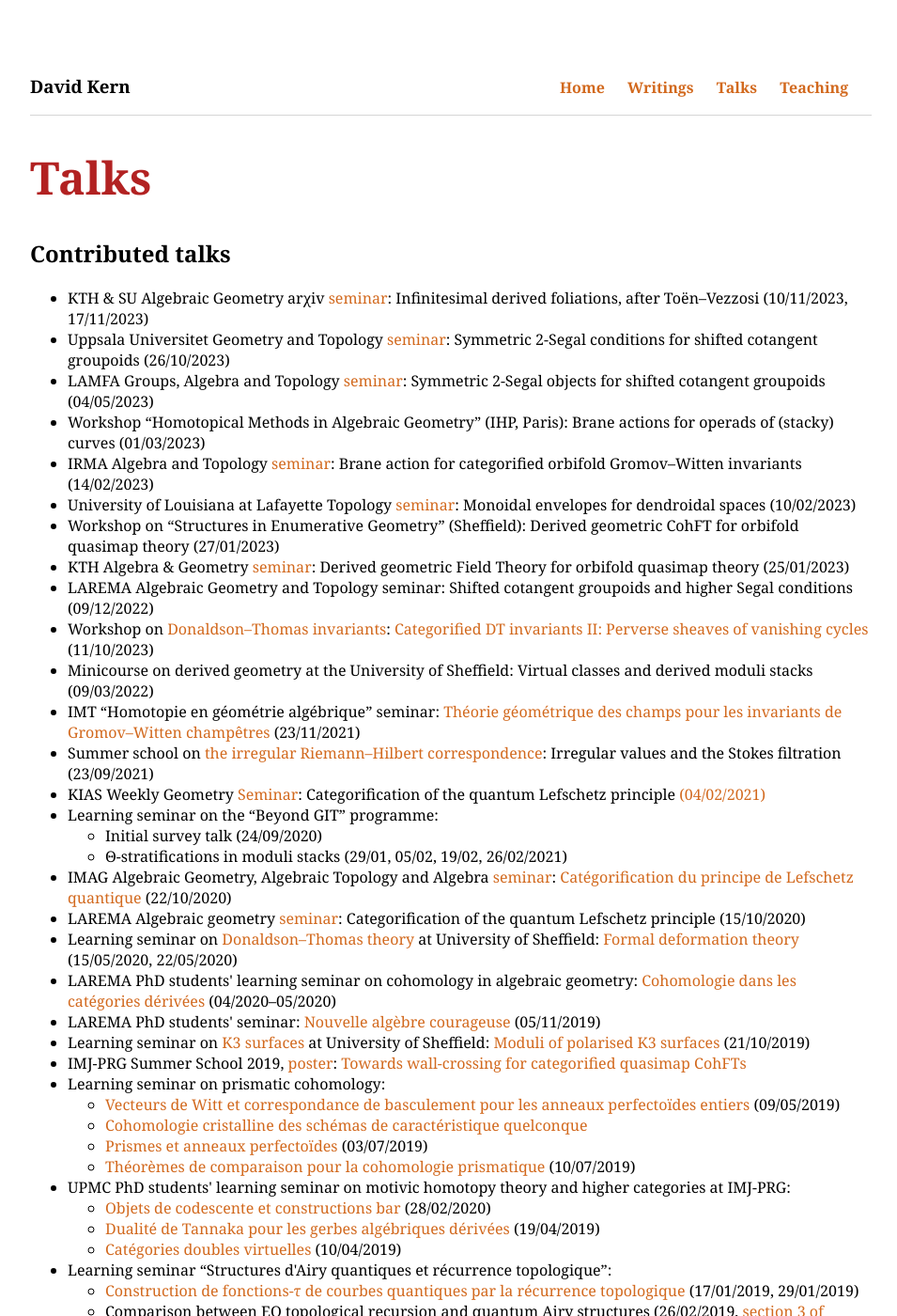
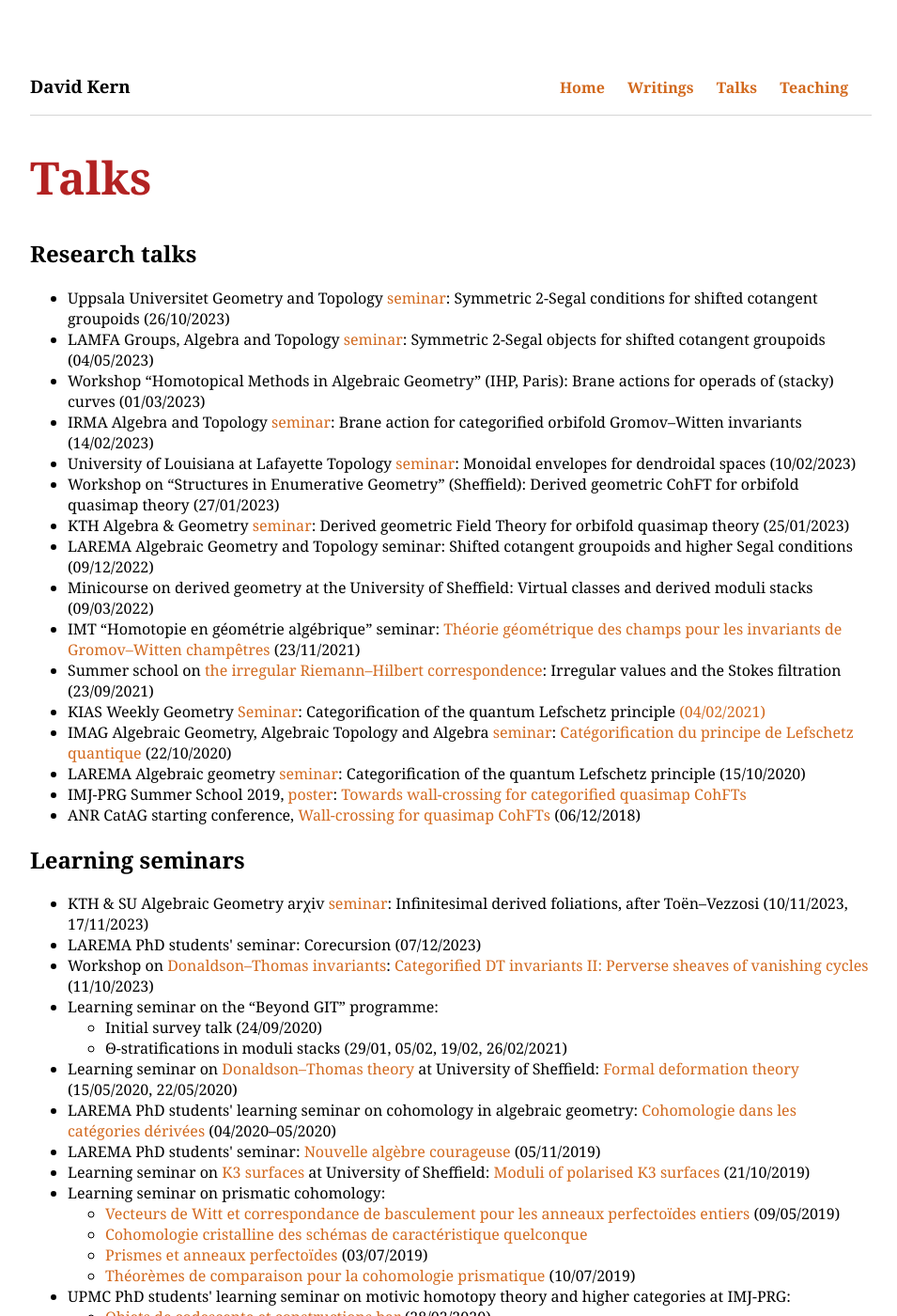
Before and after one commit to dskern/dskern.github.io, a Jekyll site: the page built from talks.html, in a window 1280 px wide and 1400 px high. Shown: the whole window at 94% size, without its empty margins (160-1115 px from the left). Built offline with Jekyll 4.4.1, drawn with Linux system fonts in a browser that asks for light colours; some of the changed text lies outside the part shown.

Commit message:
Reorganise talks.html

```diff
--- a/talks.html
+++ b/talks.html
@@ -3,10 +3,9 @@ title: Talks
 layout: default
 ---
 
-<h2>Contributed talks</h2>
+<h2>Research talks</h2>
 
 <ul>
-    <li>KTH & SU Algebraic Geometry ar&chi;iv <a href="https://www.kth.se/math/kalender/david-kern-derived-infinitesimal-foliations-after-toen-vezzosi-contd-1.1292558?date=2023-11-10&orgdate=2023-11-01&length=1&orglength=30">seminar</a>: Infinitesimal derived foliations, after Toën&ndash;Vezzosi (10/11/2023, 17/11/2023)</li>
     <li>Uppsala Universitet Geometry and Topology <a href="https://www.math.uu.se/research/geometry-and-physics/geometry-and-topology-seminar/"> seminar</a>: Symmetric 2-Segal conditions for shifted cotangent groupoids (26/10/2023)</li>
     <li>LAMFA Groups, Algebra and Topology <a href="https://www.lamfa.u-picardie.fr/GAT/seminaire/2023">seminar</a>: Symmetric 2-Segal objects for shifted cotangent groupoids (04/05/2023)</li>
     <li>Workshop “Homotopical Methods in Algebraic Geometry” (IHP, Paris): Brane actions for operads of (stacky) curves (01/03/2023)</li>
@@ -15,23 +14,30 @@ layout: default
     <li>Workshop on “Structures in Enumerative Geometry” (Sheffield): Derived geometric CohFT for orbifold quasimap theory (27/01/2023)</li>
     <li>KTH Algebra & Geometry <a href="https://www.math-stockholm.se/en/kalender/alggeo/david-kern-derived-geometric-field-theory-for-orbifold-quasimap-theory-1.1222005?date=2023-01-25&orgdate=2023-01-01&length=1&orglength=31">seminar</a>: Derived geometric Field Theory for orbifold quasimap theory (25/01/2023)</li>
     <li>LAREMA Algebraic Geometry and Topology seminar: Shifted cotangent groupoids and higher Segal conditions (09/12/2022)</li>
-    <li>Workshop on <a href="https://indico.math.cnrs.fr/event/7063/">Donaldson&ndash;Thomas invariants</a>: <a href="https://indico.math.cnrs.fr/event/7063/attachments/3704/5114/Talk7-David.pdf">Categorified DT invariants II: Perverse sheaves of vanishing cycles</a> (11/10/2023)</li>
     <li>Minicourse on derived geometry at the University of Sheffield: Virtual classes and derived moduli stacks (09/03/2022)</li>
     <li>IMT “Homotopie en géométrie algébrique” seminar: <a href="Talks/Qmap_GeomFT.pdf">Théorie géométrique des champs pour les invariants de Gromov–Witten champêtres</a> (23/11/2021)</li>
     <li>Summer school on <a href="https://bebtoen.wixsite.com/nedag/aussois-2020">the irregular Riemann&ndash;Hilbert correspondence</a>: Irregular values and the Stokes filtration (23/09/2021)</li>
     <li>KIAS Weekly Geometry <a href="https://bhamidisreedhar.github.io/Seminars.html">Seminar</a>:  Categorification of the quantum Lefschetz principle <a href="http://www.kias.re.kr/sub05/sub05_02_01_01.jsp?seqno=PGN1720210118-0001&nowBlock=0&page=1&subject=&mjrcd=&mjrcd2=all&sdate=20210304&edate=&keyField=&keyWord=&list_url=/sub05/sub05_02_01.jsp&slides=">(04/02/2021)</a></li>
+    <li>IMAG Algebraic Geometry, Algebraic Topology and Algebra <a href="https://www.i3m.univ-montp2.fr/seminaire/nouv/aff_detail_sem.php?idseance=4789&idsem=1">seminar</a>: <a href="Talks/qLefschCat_notes.pdf">Catégorification du principe de Lefschetz quantique</a> (22/10/2020)</li>
+    <li>LAREMA Algebraic geometry <a href="https://indico.math.cnrs.fr/event/5852/">seminar</a>: Categorification of the quantum Lefschetz principle (15/10/2020)</li>
+    <li>IMJ-PRG Summer School 2019, <a href="http://school2019.imj-prg.fr/Posters/Kern.pdf">poster</a>: <a href="Talks/poster.pdf">Towards wall-crossing for categorified quasimap CohFTs</a></li>
+    <li>ANR CatAG starting conference, <a href="Talks/QMapWall.pdf">Wall-crossing for quasimap CohFTs</a> (06/12/2018)</li>
+</ul>
+
+<h2>Learning seminars</h2>
+<ul>
+    <li>KTH & SU Algebraic Geometry ar&chi;iv <a href="https://www.kth.se/math/kalender/david-kern-derived-infinitesimal-foliations-after-toen-vezzosi-contd-1.1292558?date=2023-11-10&orgdate=2023-11-01&length=1&orglength=30">seminar</a>: Infinitesimal derived foliations, after Toën&ndash;Vezzosi (10/11/2023, 17/11/2023)</li>
+    <li>LAREMA PhD students' seminar: Corecursion (07/12/2023)</li>
+    <li>Workshop on <a href="https://indico.math.cnrs.fr/event/7063/">Donaldson&ndash;Thomas invariants</a>: <a href="https://indico.math.cnrs.fr/event/7063/attachments/3704/5114/Talk7-David.pdf">Categorified DT invariants II: Perverse sheaves of vanishing cycles</a> (11/10/2023)</li>
     <li>Learning seminar on the “Beyond GIT” programme:</li>
     <ul>
         <li>Initial survey talk (24/09/2020)</li>
         <li>&Theta;-stratifications in moduli stacks (29/01, 05/02, 19/02, 26/02/2021)</li>
     </ul>
-    <li>IMAG Algebraic Geometry, Algebraic Topology and Algebra <a href="https://www.i3m.univ-montp2.fr/seminaire/nouv/aff_detail_sem.php?idseance=4789&idsem=1">seminar</a>: <a href="Talks/qLefschCat_notes.pdf">Catégorification du principe de Lefschetz quantique</a> (22/10/2020)</li>
-    <li>LAREMA Algebraic geometry <a href="https://indico.math.cnrs.fr/event/5852/">seminar</a>: Categorification of the quantum Lefschetz principle (15/10/2020)</li>
     <li>Learning seminar on <a href="http://alg-geom.group.shef.ac.uk/seminars/DT_learningseminars.shtml">Donaldson&ndash;Thomas theory</a> at University of Sheffield: <a href="Talks/FormalDeformations.pdf">Formal deformation theory</a> (15/05/2020, 22/05/2020)</li>
     <li>LAREMA PhD students' learning seminar on cohomology in algebraic geometry: <a href="Talks/DerCat_pres.pdf">Cohomologie dans les catégories dérivées</a> (04/2020&ndash;05/2020)</li>
     <li>LAREMA PhD students' seminar: <a href="Talks/operads_bna.pdf">Nouvelle algèbre courageuse</a> (05/11/2019)</li>
     <li>Learning seminar on <a href="http://alg-geom.group.shef.ac.uk/seminars/K3seminars.shtml">K3 surfaces</a> at University of Sheffield: <a href="Talks/ModuliK3.pdf">Moduli of polarised K3 surfaces</a> (21/10/2019)</li>
-    <li>IMJ-PRG Summer School 2019, <a href="http://school2019.imj-prg.fr/Posters/Kern.pdf">poster</a>: <a href="Talks/poster.pdf">Towards wall-crossing for categorified quasimap CohFTs</a></li>
     <li>Learning seminar on prismatic cohomology:</li>
     <ul>
         <li><a href="Talks/Perfectoids.pdf">Vecteurs de Witt et correspondance de basculement pour les anneaux perfectoïdes entiers</a> (09/05/2019)</li>
```
Also changed, not shown: other parts of talks.html (+0 -1 lines).
